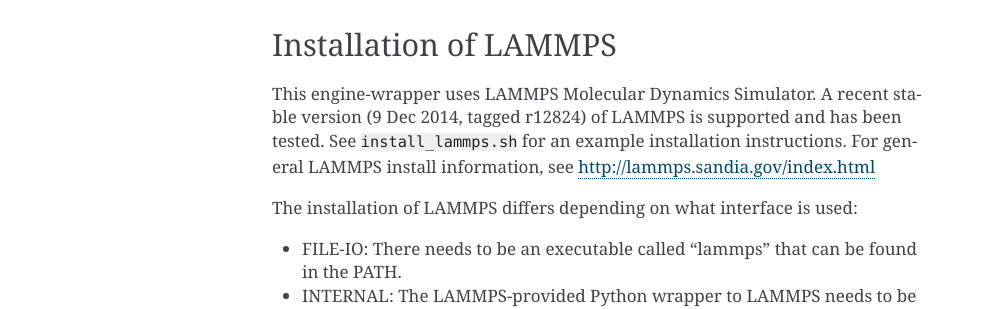
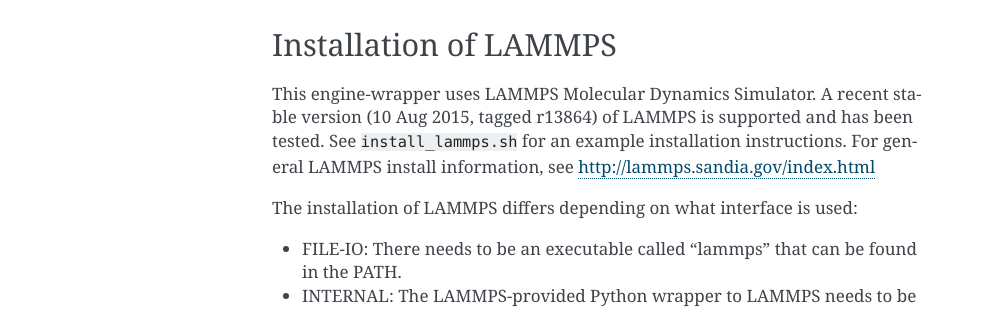
Before and after one commit to simphony/simphony-lammps, a Sphinx documentation site: the page built from doc/source/interface.rst, in a window 1280 px wide. Shown: the part 794-1103 px from the top of the page, without its empty margins (148-1141 px from the left). Built offline with Sphinx 7.4.7, drawn with Linux system fonts in a browser that asks for light colours.

Commit message:
Use latest stable version of lammps
Upgrades to 10 Aug 2015 version (rev 13864) of lammps

```diff
--- a/README.rst
+++ b/README.rst
@@ -52,7 +52,7 @@
 ~~~~~~~~~~~~~~~~~~~
 
 This engine-wrapper uses LAMMPS Molecular Dynamics Simulator. A recent stable
-version (9 Dec 2014, tagged r12824) of LAMMPS is supported and has been
+version (10 Aug 2015, tagged r13864) of LAMMPS is supported and has been
 tested. See ``install_lammps.sh`` for an example installation instructions.
 For general LAMMPS install information, see http://lammps.sandia.gov/index.html
 
--- a/doc/source/interface.rst
+++ b/doc/source/interface.rst
@@ -40,7 +40,7 @@
 ----------------------
 
 This engine-wrapper uses LAMMPS Molecular Dynamics Simulator. A recent stable
-version (9 Dec 2014, tagged r12824) of LAMMPS is supported and has been
+version (10 Aug 2015, tagged r13864) of LAMMPS is supported and has been
 tested. See ``install_lammps.sh`` for an example installation instructions.
 For general LAMMPS install information, see http://lammps.sandia.gov/index.html
 
```
Also changed, not shown: 1 other file.
